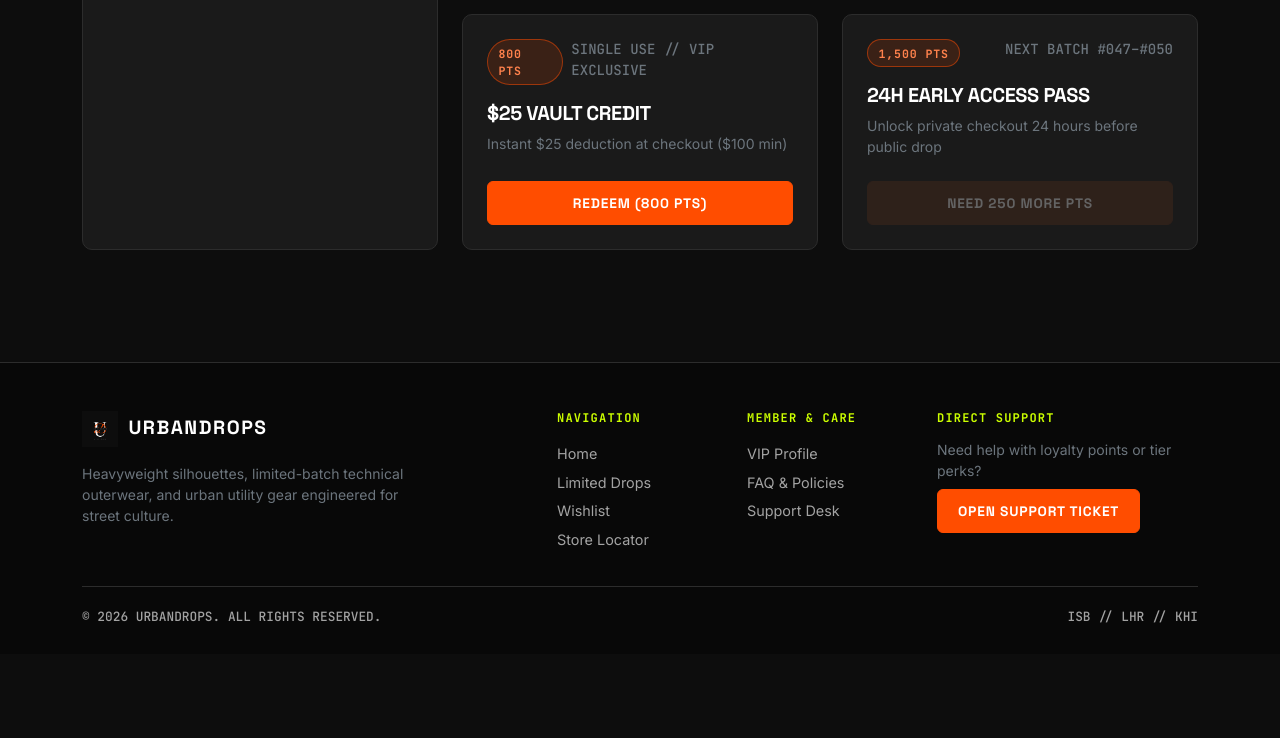
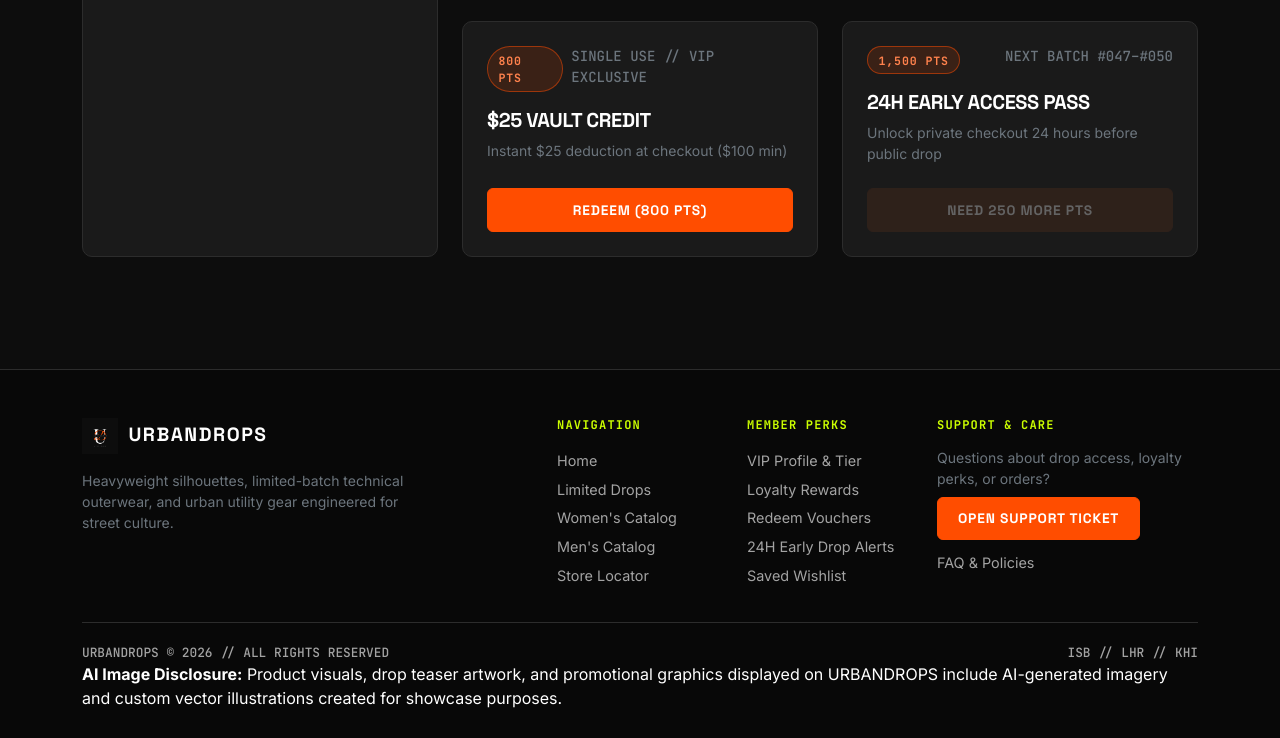
Before and after one commit to AhmedRaza-exe/SE-B_Group05_URBANDROP, a plain HTML site: page pages/user-profile.html in a window 1280 px wide. Shown: the part 1063-1801 px from the top of the page. Before the commit the page ends 1717 px from the top, so only its background shows below. Drawn offline with nearby package versions, Linux system fonts and the light colour scheme.

Commit message:
Final cleanup of Limited Drops, User Profile, and Wishlist pages and updated Antigravity CLI session logs

```diff
--- a/pages/user-profile.html
+++ b/pages/user-profile.html
@@ -100,8 +100,8 @@
             Track your VIP Platinum tier status, redeem loyalty points for drop vouchers, and manage your urban streetwear profile.
           </p>
         </div>
-        <div class="col-lg-4 text-lg-end">
-          <a href="wishlist.html" class="btn ud-btn-outline me-2">Saved Wishlist</a>
+        <div class="col-lg-4 d-flex flex-wrap gap-2 justify-content-lg-end">
+          <a href="wishlist.html" class="btn ud-btn-outline">Saved Wishlist</a>
           <a href="limited-drops.html" class="btn ud-btn-cta">Next Drop</a>
         </div>
       </div>
@@ -214,7 +214,7 @@
               ></div>
             </div>
 
-            <div class="d-flex justify-content-between ud-mono text-secondary mb-4" style="font-size: 0.7rem;">
+            <div class="ud-tier-scale ud-mono text-secondary mb-4">
               <span>0 START</span>
               <span>500 SILVER</span>
               <span>1,000 GOLD</span>
@@ -237,7 +237,7 @@
 
           <!-- Redeemable Voucher Cards -->
           <section aria-labelledby="vouchersHeading">
-            <div class="d-flex justify-content-between align-items-center mb-3">
+            <div class="d-flex flex-wrap justify-content-between align-items-center gap-2 mb-3">
               <div>
                 <span class="ud-eyebrow mb-1">Spend Your Points</span>
                 <h2 id="vouchersHeading" class="h4 fw-bold text-uppercase mb-0">Redeemable Vouchers</h2>
@@ -329,27 +329,36 @@
           <ul class="list-unstyled mb-0">
             <li><a class="ud-footer-link" href="../index.html">Home</a></li>
             <li><a class="ud-footer-link" href="limited-drops.html">Limited Drops</a></li>
-            <li><a class="ud-footer-link" href="wishlist.html">Wishlist</a></li>
+            <li><a class="ud-footer-link" href="womens-catalog.html">Women's Catalog</a></li>
+            <li><a class="ud-footer-link" href="mens-catalog.html">Men's Catalog</a></li>
             <li><a class="ud-footer-link" href="store-locator.html">Store Locator</a></li>
           </ul>
         </div>
         <div class="col-6 col-md-4 col-lg-2">
-          <h3 class="ud-footer-heading">Member &amp; Care</h3>
+          <h3 class="ud-footer-heading">Member Perks</h3>
           <ul class="list-unstyled mb-0">
-            <li><a class="ud-footer-link" href="user-profile.html">VIP Profile</a></li>
-            <li><a class="ud-footer-link" href="faq.html">FAQ &amp; Policies</a></li>
-            <li><a class="ud-footer-link" href="contact-support.html">Support Desk</a></li>
+            <li><a class="ud-footer-link" href="user-profile.html">VIP Profile &amp; Tier</a></li>
+            <li><a class="ud-footer-link" href="user-profile.html#loyaltyHeading">Loyalty Rewards</a></li>
+            <li><a class="ud-footer-link" href="user-profile.html#vouchersHeading">Redeem Vouchers</a></li>
+            <li><a class="ud-footer-link" href="limited-drops.html#notifySignupSection">24H Early Drop Alerts</a></li>
+            <li><a class="ud-footer-link" href="wishlist.html">Saved Wishlist</a></li>
           </ul>
         </div>
         <div class="col-md-4 col-lg-3">
-          <h3 class="ud-footer-heading">Direct Support</h3>
-          <p class="text-secondary small mb-2">Need help with loyalty points or tier perks?</p>
-          <a href="contact-support.html" class="btn ud-btn-cta btn-sm">Open Support Ticket</a>
+          <h3 class="ud-footer-heading">Support &amp; Care</h3>
+          <p class="text-secondary small mb-2">Questions about drop access, loyalty perks, or orders?</p>
+          <div class="d-flex flex-wrap align-items-center gap-2">
+            <a href="contact-support.html" class="btn ud-btn-cta btn-sm">Open Support Ticket</a>
+            <a href="faq.html" class="ud-footer-link small">FAQ &amp; Policies</a>
+          </div>
         </div>
       </div>
-      <div class="ud-footer-bottom d-flex flex-column flex-sm-row justify-content-between align-items-center gap-2">
-        <span class="ud-mono">&copy; 2026 URBANDROPS. ALL RIGHTS RESERVED.</span>
+      <div class="ud-footer-bottom d-flex flex-column flex-sm-row justify-content-between align-items-center gap-2 text-center text-sm-start">
+        <span class="ud-mono">URBANDROPS &copy; 2026 // ALL RIGHTS RESERVED</span>
         <span class="ud-mono">ISB // LHR // KHI</span>
+      </div>
+      <div class="ud-footer-disclosure">
+        <strong>AI Image Disclosure:</strong> Product visuals, drop teaser artwork, and promotional graphics displayed on URBANDROPS include AI-generated imagery and custom vector illustrations created for showcase purposes.
       </div>
     </div>
   </footer>
```
Also changed, not shown: pages/limited-drops.html (+21 -12 lines), pages/wishlist.html (+19 -10 lines), 1 other file.
